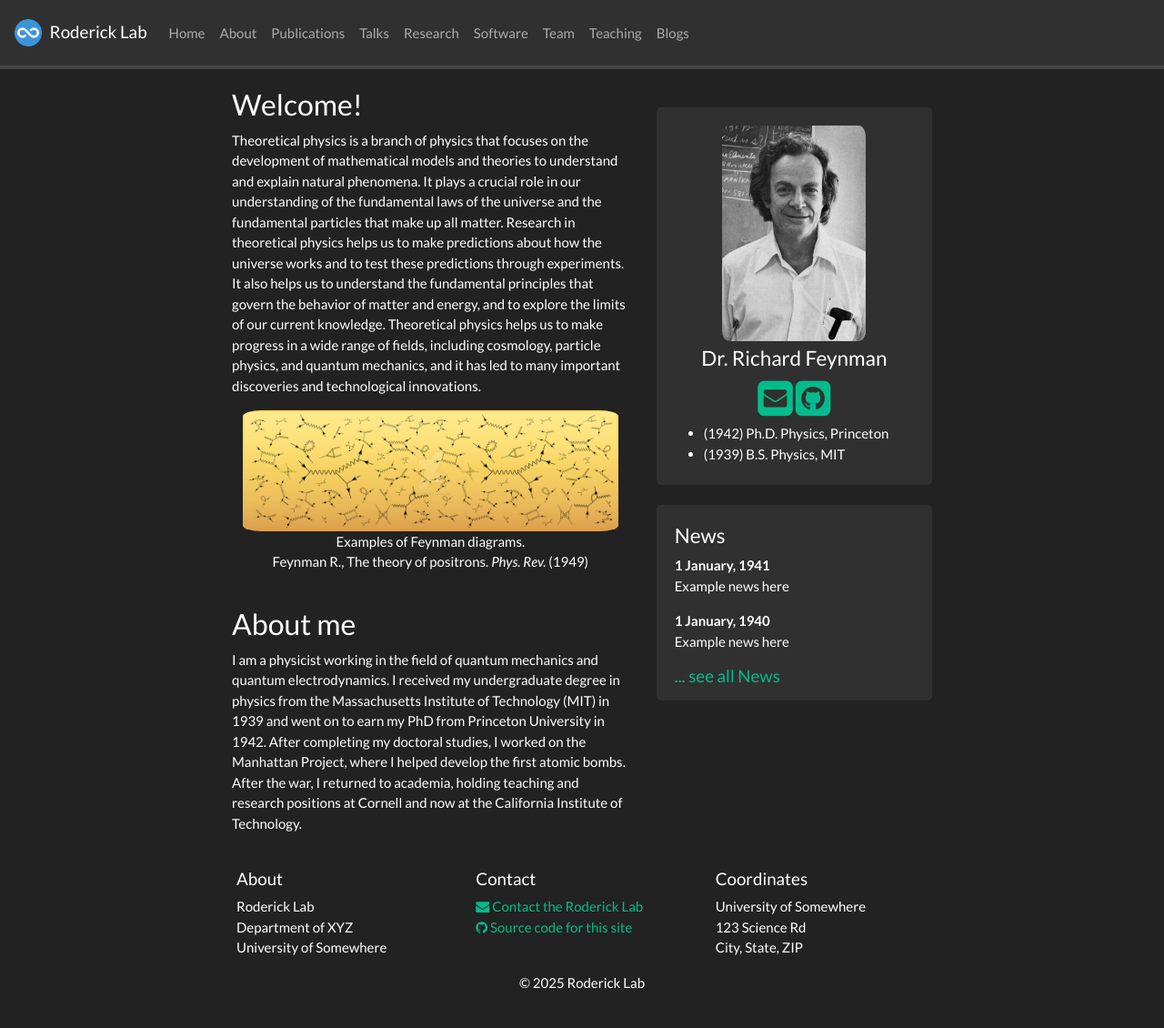
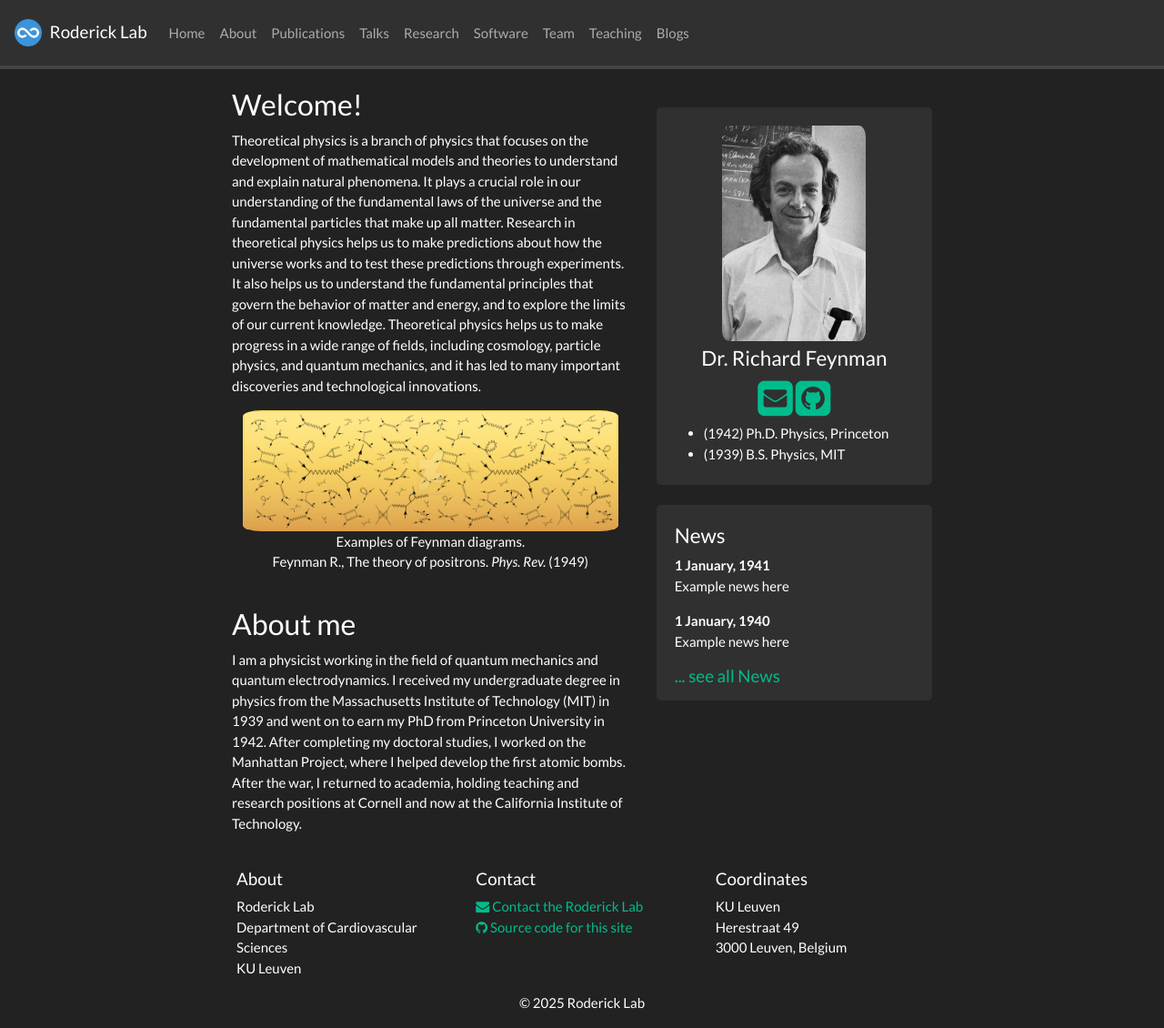
Before and after one commit to Rodericklab/rodericklab, a Jekyll site: the page built from _pages/home.md, in a window 1280 px wide and 1130 px high. Shown: the whole window at 91% size. Built offline with Jekyll 4.4.1, drawn with Linux system fonts in a browser that asks for light colours; nearby versions of some CDN libraries; a style sheet for code colours, icons or effects is not loaded.

Commit message:
update main page

```diff
--- a/_config.yml
+++ b/_config.yml
@@ -12,13 +12,13 @@
 # Footer info: adapt to lab details
 affiliation: >
   Roderick Lab<br/>
-  Department of XYZ<br/>
-  University of Somewhere
+  Department of Cardiovascular Sciences<br/>
+  KU Leuven
 
 location: >
-  University of Somewhere<br/>
-  123 Science Rd<br/>
-  City, State, ZIP
+  KU Leuven<br/>
+  Herestraat 49<br/>
+  3000 Leuven, Belgium
 
 contact: >
   <a href="mailto:contact@rodericklab.org" target="_blank"><i class="fa fa-envelope fa-1x"></i> Contact the Roderick Lab</a> <br/>
@@ -37,11 +37,12 @@
   - name: teaching
   - name: blogs
 
+# Files and folders to include when building the site
 include:
   - .htaccess
   - _pages
 
-# Conversion
+# C# Markdown processing settings
 markdown: kramdown
 highlighter: rouge
 lsi: false
@@ -60,18 +61,19 @@
   enable_coderay: false
   parse_block_html: true # default for kramdown is false. This will enable using Markdown links
 
-
+# Plugins used
 plugins:
   - jekyll-scholar
 
+# Configuration for jekyll-scholar plugin for bibliography management
 scholar:
   last_name: Doe
   first_name: [John]
 
-  style: citesty
+  style: citestyle
   locale: en
 
-  source: /assets/
+  source: assets    # Removed leading slash for relative path consistency
   bibliography: ref.bib
   bibliography_template: bibtemplate
   sort_by: year, month
@@ -89,10 +91,11 @@
   bibliography_list_attributes:
     reversed: "reversed"
 
+# Exclude these files from the build
 exclude:
   - Gemfile
   - Gemfile.lock
-  - update_boostrap.sh
+  - update_bootstrap.sh
   - switch_theme.sh
   - tags
   - Rakefile
```
